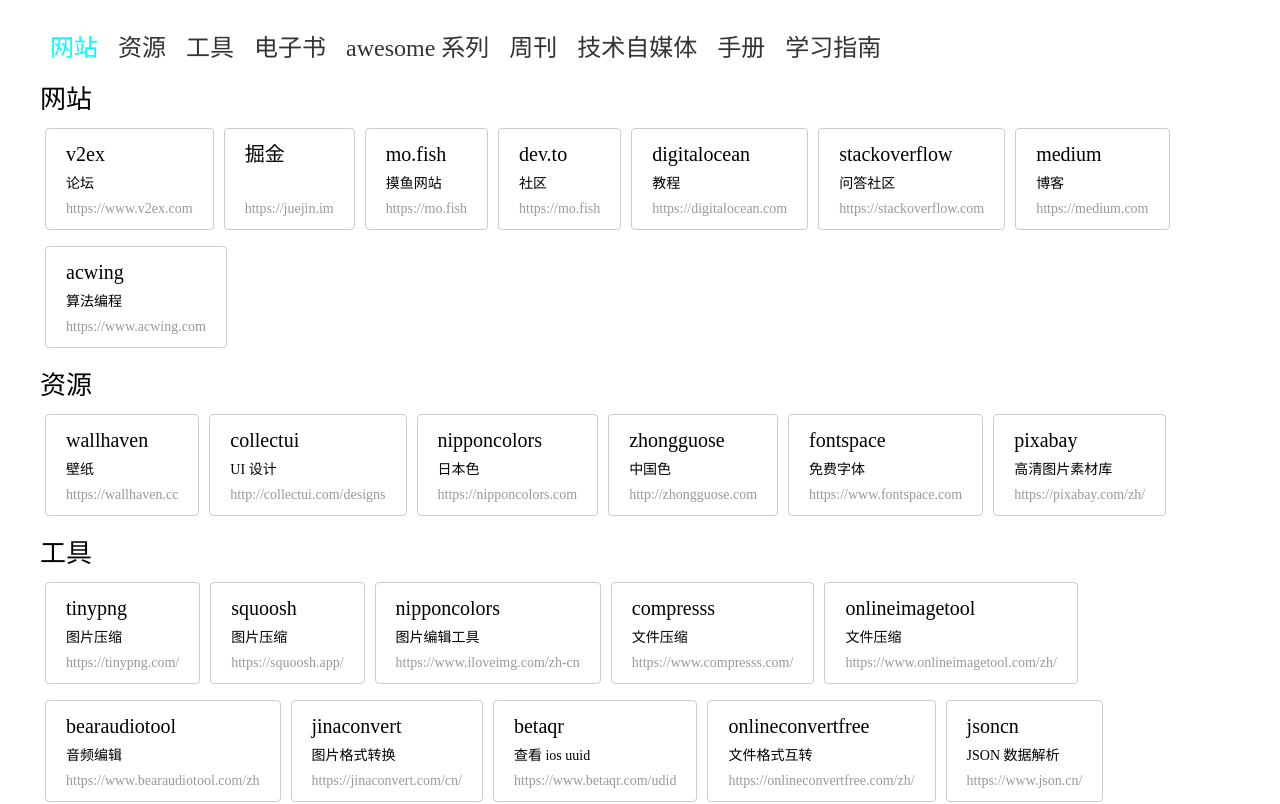
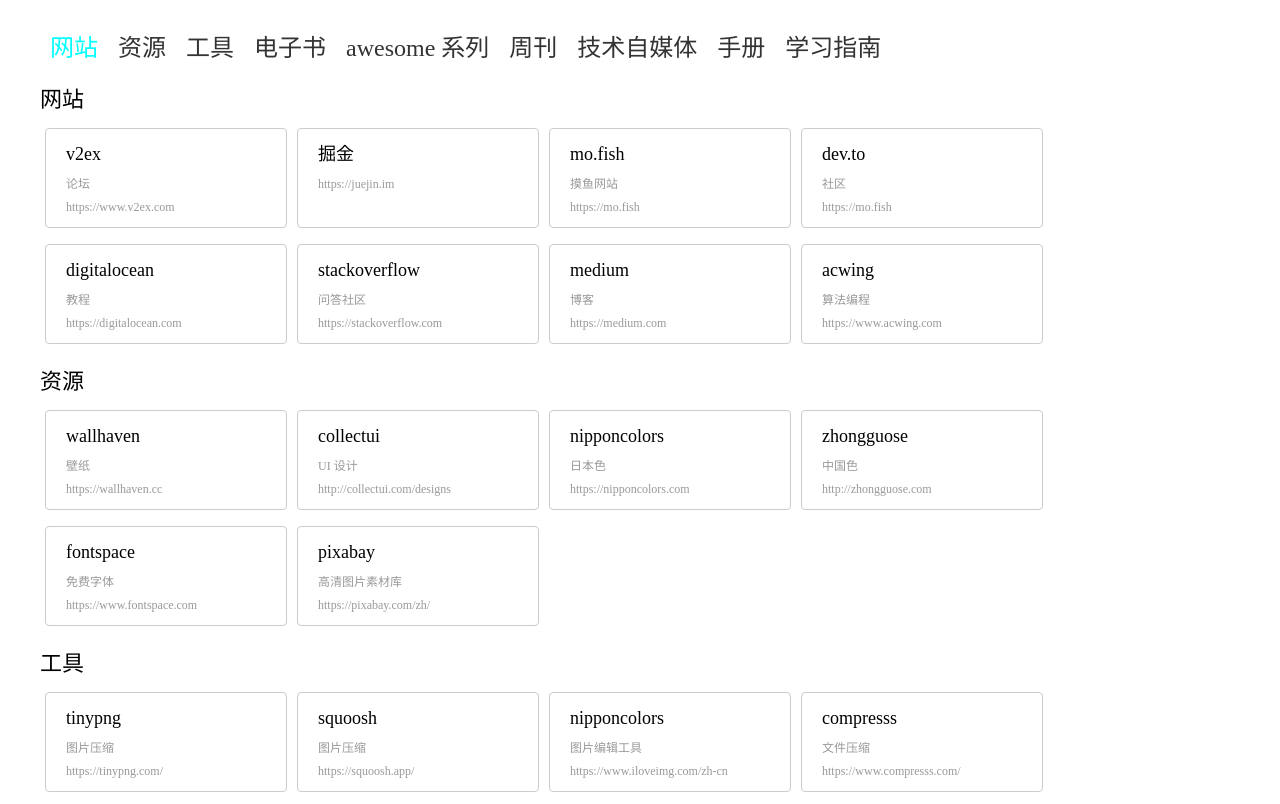
Before and after one commit to xjq7/awesome-study, a React (Vite) app: page / in a window 1280 px wide. Shown: the top 804 px of the page. Built offline with nearby package versions, Linux system fonts and the light colour scheme.

Commit message:
style: item样式调整

```diff
--- a/index.html
+++ b/index.html
@@ -4,7 +4,7 @@
     <meta charset="UTF-8" />
     <link rel="icon" href="/study.ico" />
     <meta name="viewport" content="width=device-width, initial-scale=1.0" />
-    <title>Vite App</title>
+    <title>awesome study</title>
   </head>
   <body>
     <div id="root"></div>
--- a/src/home/index.module.less
+++ b/src/home/index.module.less
@@ -28,7 +28,7 @@
     width: 1200px;
     margin-top: 10px;
     .title {
-      font-size: 26px;
+      font-size: 22px;
       font-weight: 500;
       height: 40px;
       line-height: 40px;
@@ -38,6 +38,7 @@
       flex-direction: row;
       flex-wrap: wrap;
       .sub_content_item {
+        width: 200px;
         padding: 10px 20px;
         margin: 8px 5px;
         border: 1px solid #ccc;
@@ -46,20 +47,28 @@
         -webkit-transition: all 0.5s ease-out;
         transition: all 0.5s ease-out;
         .sub_title {
-          font-size: 20px;
+          font-size: 18px;
           height: 30px;
           line-height: 30px;
+          overflow: hidden;
+          white-space: nowrap;
+          text-overflow: ellipsis;
         }
         .sub_desc {
-          font-size: 14px;
-          height: 30px;
-          line-height: 30px;
+          font-size: 12px;
+          margin: 5px 0;
+          color: #999;
         }
         .sub_link {
           color: #999;
-          font-size: 14px;
+          font-size: 12px;
           height: 20px;
           line-height: 20px;
+          overflow: hidden;
+          white-space: nowrap;
+          overflow: hidden;
+          white-space: nowrap;
+          text-overflow: ellipsis;
         }
       }
       .sub_content_item:hover {
```
